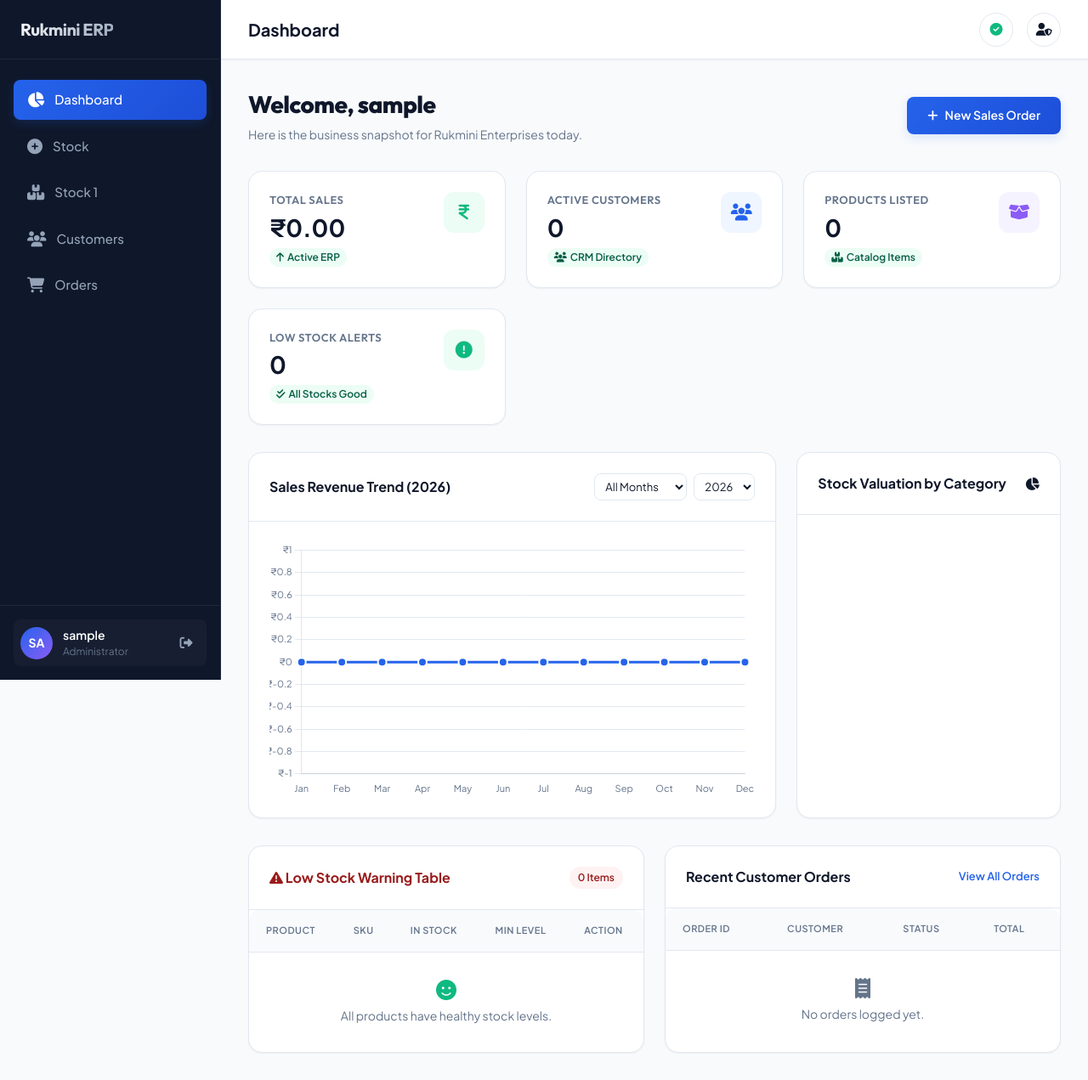
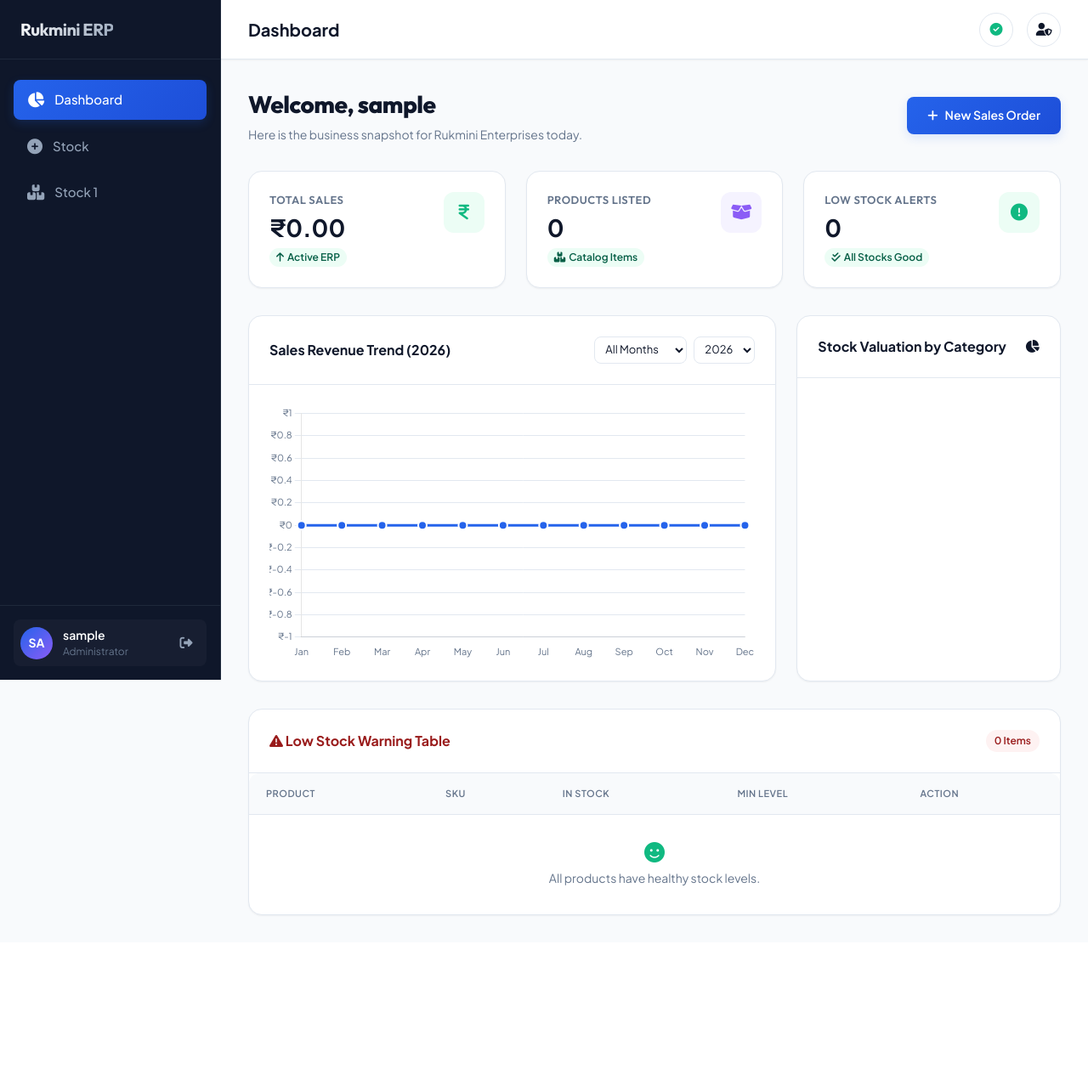
Before and after one commit to tarun4567/Rukmini-Enterprises, a Django app: page / in a window 1280 px wide. Shown: the whole page at 85% size. After the commit the page ends 1078 px from the top, so only its background shows below. Run offline with Django 5.2, Linux system fonts and the light colour scheme; the visitor is signed in with stand-in values (Sample User, id 1); data that the repository does not hold is empty; a map, chart or similar area stays blank.

Commit message:
Remove Customer CRM and Sales Orders views, models, templates, and database tables

```diff
--- a/portal/templates/base.html
+++ b/portal/templates/base.html
@@ -38,18 +38,6 @@
                 <a href="{% url 'stock1' %}" class="sidebar-menu-link {% if request.resolver_match.url_name == 'stock1' or request.resolver_match.url_name == 'stock_edit' %}active{% endif %}">
                     <i class="fa-solid fa-boxes-stacked"></i>
                     <span>Stock 1</span>
-                </a>
-            </li>
-            <li class="sidebar-menu-item">
-                <a href="{% url 'customers' %}" class="sidebar-menu-link {% if request.resolver_match.url_name == 'customers' %}active{% endif %}">
-                    <i class="fa-solid fa-users"></i>
-                    <span>Customers</span>
-                </a>
-            </li>
-            <li class="sidebar-menu-item">
-                <a href="{% url 'orders' %}" class="sidebar-menu-link {% if request.resolver_match.url_name == 'orders' %}active{% endif %}">
-                    <i class="fa-solid fa-cart-shopping"></i>
-                    <span>Orders</span>
                 </a>
             </li>
             {% else %}
--- a/portal/templates/dashboard.html
+++ b/portal/templates/dashboard.html
@@ -33,19 +33,6 @@
         </div>
     </div>
 
-    <!-- Active Customers -->
-    <div class="metric-card">
-        <div class="metric-info">
-            <h3>Active Customers</h3>
-            <div class="metric-value">{{ total_customers }}</div>
-            <span class="metric-trend up">
-                <i class="fa-solid fa-users"></i> CRM Directory
-            </span>
-        </div>
-        <div class="metric-icon-box blue">
-            <i class="fa-solid fa-users"></i>
-        </div>
-    </div>
 
     <!-- Total Products -->
     <div class="metric-card">
@@ -123,8 +110,8 @@
     </div>
 </div>
 
-<!-- Grid for Low Stock & Recent Orders -->
-<div class="charts-grid" style="grid-template-columns: 1fr 1fr; margin-bottom: 0;">
+<!-- Grid for Low Stock Table -->
+<div class="charts-grid" style="grid-template-columns: 1fr; margin-bottom: 0;">
     <!-- Low Stock Alert Table -->
     <div class="card">
         <div class="card-header">
@@ -169,48 +156,6 @@
             </div>
         </div>
     </div>
-
-    <!-- Recent Orders Table -->
-    <div class="card">
-        <div class="card-header">
-            <div class="card-title">Recent Customer Orders</div>
-            <a href="{% url 'orders' %}" style="font-size: 13px; font-weight: 600; color: var(--primary);">View All Orders</a>
-        </div>
-        <div class="card-body" style="padding: 0;">
-            <div class="table-responsive">
-                <table class="table">
-                    <thead>
-                        <tr>
-                            <th>Order ID</th>
-                            <th>Customer</th>
-                            <th>Status</th>
-                            <th>Total</th>
-                        </tr>
-                    </thead>
-                    <tbody>
-                        {% for order in recent_orders %}
-                        <tr>
-                            <td><code>#{{ order.id }}</code></td>
-                            <td>
-                                <div><strong>{{ order.customer.name }}</strong></div>
-                                <div style="font-size: 11px; color: var(--text-muted);">{{ order.order_date|date:"M d, Y" }}</div>
-                            </td>
-                            <td><span class="badge {{ order.status|lower }}">{{ order.status }}</span></td>
-                            <td><strong>₹{{ order.total_price|floatformat:2 }}</strong></td>
-                        </tr>
-                        {% empty %}
-                        <tr>
-                            <td colspan="4" style="text-align: center; padding: 32px; color: var(--text-muted);">
-                                <i class="fa-solid fa-receipt" style="font-size: 24px; margin-bottom: 8px; display: block;"></i>
-                                No orders logged yet.
-                            </td>
-                        </tr>
-                        {% endfor %}
-                    </tbody>
-                </table>
-            </div>
-        </div>
-    </div>
 </div>
 {% endblock %}
 
--- a/portal/urls.py
+++ b/portal/urls.py
@@ -12,12 +12,6 @@ urlpatterns = [
     path('stock/edit/<int:pk>/', views.stock_edit_view, name='stock_edit'),
     path('stock/delete/<int:pk>/', views.stock_delete_view, name='stock_delete'),
 
-    path('customers/', views.customers_view, name='customers'),
-    path('customers/add/', views.customer_add_view, name='customer_add'),
-    path('orders/', views.orders_view, name='orders'),
-    path('orders/add/', views.order_add_view, name='order_add'),
-    path('orders/edit-status/<int:pk>/', views.order_update_status_view, name='order_update_status'),
-    path('orders/delete/<int:pk>/', views.order_delete_view, name='order_delete'),
     path('stocks/', views.stocks_view, name='stocks'),
     path('billing/', views.billing_view, name='billing'),
     path('billing/records/', views.billing_records_view, name='billing_records'),
--- a/portal/views.py
+++ b/portal/views.py
@@ -9,7 +9,7 @@ from functools import wraps
 import datetime
 import json
 
-from .models import Category, Product, Customer, Order, OrderItem, Bill
+from .models import Category, Product, Bill
 from .forms import StockForm
 
 # 1. Custom Role-Based Decorators
@@ -212,12 +212,8 @@ def dashboard_view(request):
     total_products = Product.objects.count()
     low_stock_products = Product.objects.filter(stock_quantity__lte=F('min_stock_level'))
     low_stock_count = low_stock_products.count()
-    total_customers = Customer.objects.count()
 
-    revenue_orders = Order.objects.filter(status__in=['Paid', 'Shipped'])
-    orders_rev = sum(order.total_price for order in revenue_orders)
-    bills_rev = float(Bill.objects.aggregate(total=Sum('total'))['total'] or 0.00)
-    total_revenue = float(orders_rev) + bills_rev
+    total_revenue = float(Bill.objects.aggregate(total=Sum('total'))['total'] or 0.00)
 
     # Year & Month dynamic filters
     current_year = timezone.now().year
@@ -225,7 +221,6 @@ def dashboard_view(request):
     # Collect available years from DB
     raw_years = (
         [current_year] +
-        [y.year for y in Order.objects.dates('order_date', 'year') if hasattr(y, 'year')] +
         [y.year for y in Bill.objects.dates('created_at', 'year') if hasattr(y, 'year')]
     )
     available_years = sorted(list(set(raw_years)), reverse=True)
@@ -256,20 +251,11 @@ def dashboard_view(request):
         # Monthly trend for the selected year
         sales_labels = ["Jan", "Feb", "Mar", "Apr", "May", "Jun", "Jul", "Aug", "Sep", "Oct", "Nov", "Dec"]
         for month in range(1, 13):
-            month_orders = Order.objects.filter(
-                status__in=['Paid', 'Shipped'],
-                order_date__year=selected_year,
-                order_date__month=month
-            )
-            month_order_total = sum(order.total_price for order in month_orders)
-
             month_bills = Bill.objects.filter(
                 created_at__year=selected_year,
                 created_at__month=month
             )
-            month_bill_total = sum(bill.total for bill in month_bills)
-
-            month_total = float(month_order_total) + float(month_bill_total)
+            month_total = float(month_bills.aggregate(total=Sum('total'))['total'] or 0.00)
             sales_values.append(month_total)
     else:
         try:
@@ -279,22 +265,12 @@ def dashboard_view(request):
                 days_in_month = calendar.monthrange(selected_year, m_int)[1]
                 sales_labels = [str(d) for d in range(1, days_in_month + 1)]
                 for day in range(1, days_in_month + 1):
-                    day_orders = Order.objects.filter(
-                        status__in=['Paid', 'Shipped'],
-                        order_date__year=selected_year,
-                        order_date__month=m_int,
-                        order_date__day=day
-                    )
-                    day_order_total = sum(order.total_price for order in day_orders)
-
                     day_bills = Bill.objects.filter(
                         created_at__year=selected_year,
                         created_at__month=m_int,
                         created_at__day=day
                     )
-                    day_bill_total = sum(bill.total for bill in day_bills)
-
-                    day_total = float(day_order_total) + float(day_bill_total)
+                    day_total = float(day_bills.aggregate(total=Sum('total'))['total'] or 0.00)
                     sales_values.append(day_total)
             else:
                 selected_month = 'all'
@@ -305,20 +281,11 @@ def dashboard_view(request):
         if selected_month == 'all':
             sales_labels = ["Jan", "Feb", "Mar", "Apr", "May", "Jun", "Jul", "Aug", "Sep", "Oct", "Nov", "Dec"]
             for month in range(1, 13):
-                month_orders = Order.objects.filter(
-                    status__in=['Paid', 'Shipped'],
-                    order_date__year=selected_year,
-                    order_date__month=month
-                )
-                month_order_total = sum(order.total_price for order in month_orders)
-
                 month_bills = Bill.objects.filter(
                     created_at__year=selected_year,
                     created_at__month=month
                 )
-                month_bill_total = sum(bill.total for bill in month_bills)
-
-                month_total = float(month_order_total) + float(month_bill_total)
+                month_total = float(month_bills.aggregate(total=Sum('total'))['total'] or 0.00)
                 sales_values.append(month_total)
 
     category_labels = []
@@ -329,15 +296,11 @@ def dashboard_view(request):
             category_labels.append(category.name)
             category_values.append(float(val))
 
-    recent_orders = Order.objects.order_by('-order_date')[:5]
-
     context = {
         'total_products': total_products,
         'low_stock_count': low_stock_count,
         'low_stock_products': low_stock_products[:5],
-        'total_customers': total_customers,
         'total_revenue': total_revenue,
-        'recent_orders': recent_orders,
         'sales_labels': json.dumps(sales_labels),
         'sales_values': json.dumps(sales_values),
         'category_labels': json.dumps(category_labels),
@@ -351,117 +314,7 @@ def dashboard_view(request):
     return render(request, 'dashboard.html', context)
 
 
-# 6. Customers CRM (Admin Only)
-@admin_required
-def customers_view(request):
-    customers = Customer.objects.order_by('-date_created')
-    return render(request, 'customers.html', {'customers': customers})
-
-
-@admin_required
-def customer_add_view(request):
-    if request.method == 'POST':
-        name = request.POST.get('name')
-        email = request.POST.get('email')
-        phone = request.POST.get('phone')
-        company_name = request.POST.get('company_name')
-        address = request.POST.get('address')
-
-        if name:
-            customer = Customer.objects.create(
-                name=name, email=email, phone=phone,
-                company_name=company_name, address=address
-            )
-            messages.success(request, f"Customer '{customer.name}' registered successfully.")
-        else:
-            messages.error(request, "Failed to register customer: Name is required.")
-    return redirect('customers')
-
-
-# 7. Orders View & CRUD (Admin Only)
-@admin_required
-def orders_view(request):
-    status_choices = Order.STATUS_CHOICES
-    active_status = request.GET.get('status')
-
-    orders = Order.objects.order_by('-order_date')
-    if active_status:
-        orders = orders.filter(status=active_status)
-
-    products = Product.objects.all()
-    customers = Customer.objects.all()
-
-    context = {
-        'orders': orders,
-        'products': products,
-        'customers': customers,
-        'status_choices': status_choices,
-        'active_status': active_status,
-    }
-    return render(request, 'orders.html', context)
-
-
-@admin_required
-def order_add_view(request):
-    if request.method == 'POST':
-        customer_id = request.POST.get('customer')
-        product_id = request.POST.get('product')
-        quantity = int(request.POST.get('quantity', 1))
-        status = request.POST.get('status', 'Pending')
-        notes = request.POST.get('notes')
-
-        customer = get_object_or_404(Customer, id=customer_id)
-        product = get_object_or_404(Product, id=product_id)
-
-        if product.stock_quantity < quantity:
-            messages.warning(
-                request,
-                f"Warning: Ordered quantity ({quantity}) exceeds current in-stock level ({product.stock_quantity}) for {product.name}."
-            )
-
-        product.stock_quantity -= quantity
-        product.save()
-
-        order = Order.objects.create(customer=customer, status=status, notes=notes)
-        OrderItem.objects.create(
-            order=order,
-            product=product,
-            quantity=quantity,
-            price=product.selling_price
-        )
-
-        messages.success(request, f"Sales Order #{order.id} for {customer.name} created successfully.")
-    return redirect('orders')
-
-
-@admin_required
-def order_update_status_view(request, pk):
-    order = get_object_or_404(Order, pk=pk)
-    if request.method == 'POST':
-        old_status = order.status
-        new_status = request.POST.get('status')
-        if new_status in dict(Order.STATUS_CHOICES):
-            order.status = new_status
-            order.save()
-            messages.success(request, f"Order #{order.id} status updated from {old_status} to {new_status}.")
-    return redirect('orders')
-
-
-@admin_required
-def order_delete_view(request, pk):
-    order = get_object_or_404(Order, pk=pk)
-    if request.method == 'POST':
-        order_id = order.id
-        for item in order.items.all():
-            if item.product:
-                item.product.stock_quantity += item.quantity
-                item.product.save()
-        order.delete()
-        messages.warning(request, f"Order #{order_id} has been cancelled and deleted. Stock levels restored.")
-    return redirect('orders')
-
-
-# 8. Stock & Stock 1 Views (Admin Only)
+# 6. Stock & Stock 1 Views (Admin Only)
 @admin_required
 def stock_add_view(request):
     categories = Category.objects.all()
```
Also changed, not shown: portal/admin.py (+1 -15 lines), portal/management/commands/seed_data.py (+1 -55 lines), portal/models.py (+0 -63 lines), portal/templates/customers.html (deleted, +0 -130 lines), portal/templates/orders.html (deleted, +0 -156 lines), portal/migrations/0005_remove_order_customer_remove_orderitem_order_and_more.py (added).
